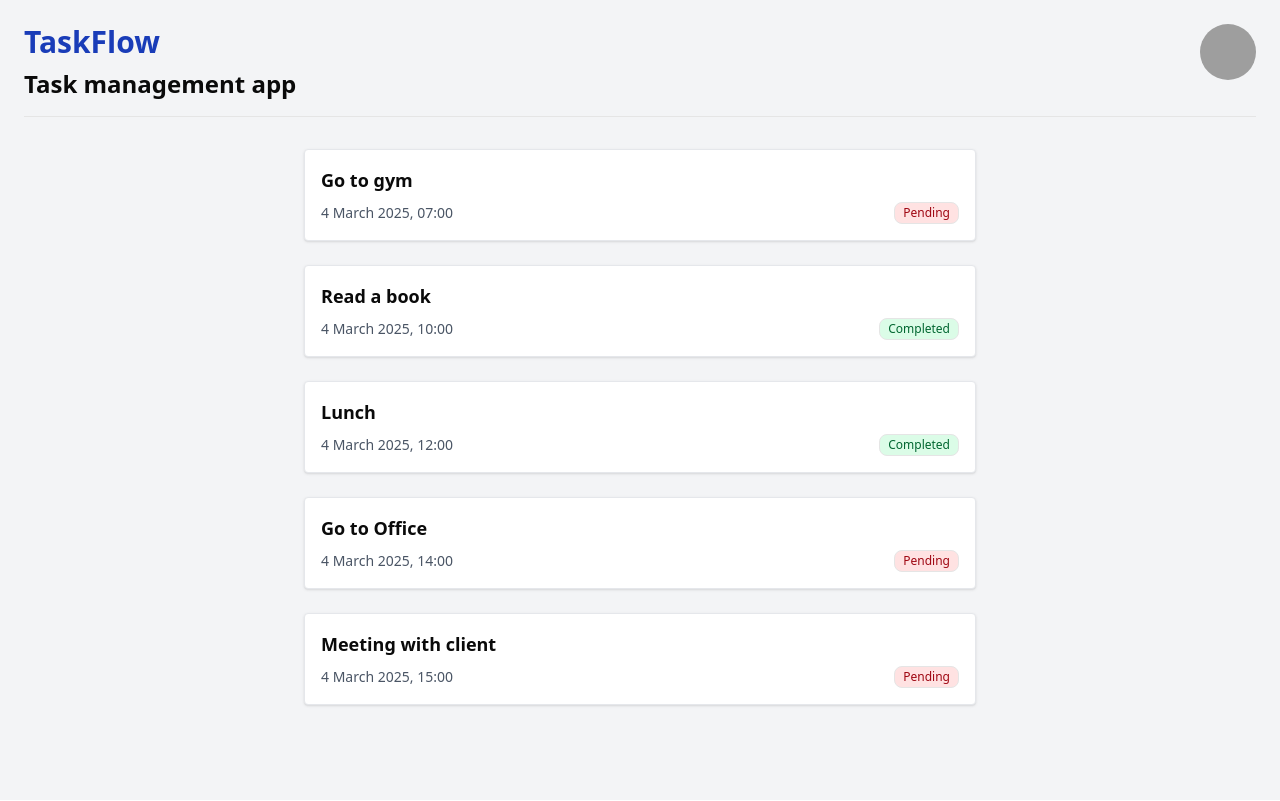
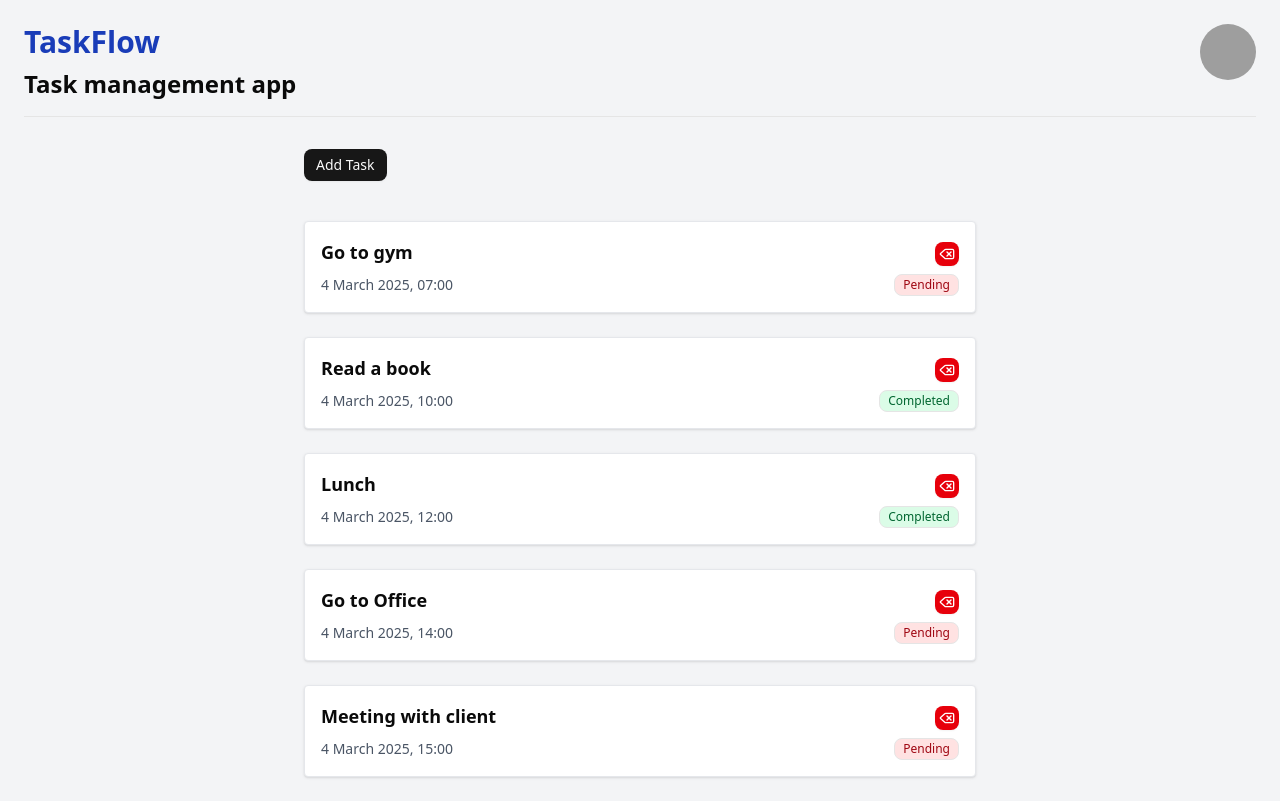
Before and after one commit to anpabeltj/taskflow, a React app: page / in a window 1280 px wide. Built offline with nearby package versions, Linux system fonts and the light colour scheme; grey boxes are pictures that could not be loaded; the HTML template or start-up script is replaced by a standard one.

Commit message:
feat: add and remove task
Counter and Toolbar components

```diff
--- a/src/App.tsx
+++ b/src/App.tsx
@@ -1,8 +1,10 @@
 import { Avatar, AvatarFallback, AvatarImage } from "@/components/ui/avatar";
 import { Tasks } from "@/components/tasks";
+import { useState } from "react";
+import { Button } from "./components/ui/button";
 
 export function App() {
-  const tasks = [
+  const [tasks, setTasks] = useState([
     {
       id: "a",
       title: "Go to gym",
@@ -33,7 +35,24 @@ export function App() {
       completed: false,
       datetime: new Date("2025-03-04 15:00"),
     },
-  ];
+  ]);
+
+  function addTask() {
+    const newTask = {
+      id: String(tasks.length + 1),
+      title: "New Todo",
+      completed: false,
+      datetime: new Date(),
+    };
+
+    const updatedTasks = [...tasks, newTask];
+    setTasks(updatedTasks);
+  }
+
+  function removeTask(id: string) {
+    const updatedTasks = tasks.filter((task) => task.id !== id);
+    setTasks(updatedTasks);
+  }
 
   return (
     <div className="min-h-screen bg-gray-100 p-6">
@@ -51,8 +70,14 @@ export function App() {
         </div>
       </header>
 
-      <main className="mx-auto max-w-2xl">
-        <Tasks tasks={tasks} />
+      <main className="mx-auto max-w-2xl space-y-10">
+        <div>
+          <Button size="sm" onClick={addTask}>
+            Add Task
+          </Button>
+        </div>
+
+        <Tasks tasks={tasks} removeTask={removeTask} />
       </main>
     </div>
   );
--- /dev/null
+++ b/src/components/counter.tsx
@@ -0,0 +1,39 @@
+import { useState } from "react";
+import { Button } from "./ui/button";
+
+export function Counter() {
+  const [count, setCount] = useState(0);
+
+  function increment() {
+    setCount((previousState) => previousState + 1);
+  }
+
+  function decrement() {
+    setCount(count - 1);
+  }
+
+  return (
+    <div>
+      <p>Count: {count}</p>
+
+      <Button size="sm" onClick={increment}>
+        Increment
+      </Button>
+
+      <Button
+        size="sm"
+        onClick={() => {
+          increment();
+          increment();
+          increment();
+        }}
+      >
+        Increment 3x
+      </Button>
+
+      <Button size="sm" onClick={decrement}>
+        Decrement
+      </Button>
+    </div>
+  );
+}
--- /dev/null
+++ b/src/components/task-manager.tsx
@@ -0,0 +1,21 @@
+import { useState } from "react";
+import { Button } from "@/components/ui/button";
+
+export function TaskManager() {
+  const [task, setTask] = useState({
+    title: "Learn something",
+    isDone: false,
+  });
+
+  const markAsDone = () => {
+    setTask({ ...task, isDone: true });
+  };
+
+  return (
+    <>
+      <h1>Task: {task.title}</h1>
+      <p>{task.isDone ? "Done" : "Todo"}</p>
+      <Button onClick={markAsDone}>Mark as done</Button>
+    </>
+  );
+}
--- a/src/components/tasks.tsx
+++ b/src/components/tasks.tsx
@@ -1,8 +1,16 @@
 import type { Tasks } from "@/modules/task/type";
 import { Badge } from "@/components/ui/badge";
 import { formatDateFriendly } from "@/lib/datetime";
+import { Button } from "./ui/button";
+import { DeleteIcon } from "lucide-react";
 
-export function Tasks({ tasks }: { tasks: Tasks }) {
+export function Tasks({
+  tasks,
+  removeTask,
+}: {
+  tasks: Tasks;
+  removeTask: (id: string) => void;
+}) {
   return (
     <ul className="grid grid-cols-1 gap-6">
       {tasks.map((task, index) => (
@@ -10,7 +18,17 @@ export function Tasks({ tasks }: { tasks: Tasks }) {
           key={index}
           className="rounded border border-gray-200 bg-white p-4 shadow"
         >
-          <h3 className="text-lg font-semibold">{task.title}</h3>
+          <section className="flex items-end justify-between">
+            <h3 className="text-lg font-semibold">{task.title}</h3>
+
+            <Button
+              onClick={() => removeTask(task.id)}
+              size="icon-xs"
+              variant="destructive"
+            >
+              <DeleteIcon />
+            </Button>
+          </section>
 
           <section className="flex items-end justify-between">
             <div>
--- /dev/null
+++ b/src/components/toolbar.tsx
@@ -0,0 +1,9 @@
+import { Button } from "./ui/button";
+
+export function Toolbar({ onButtonClick }: { onButtonClick: () => void }) {
+  return (
+    <div>
+      <Button onClick={onButtonClick}>Click me</Button>
+    </div>
+  );
+}
--- a/src/components/ui/button.tsx
+++ b/src/components/ui/button.tsx
@@ -23,8 +23,10 @@ const buttonVariants = cva(
       },
       size: {
         default: "h-9 px-4 py-2 has-[>svg]:px-3",
+        xs: "h-6 rounded-sm gap-1 px-1.5 has-[>svg]:px-1.5",
         sm: "h-8 rounded-md gap-1.5 px-3 has-[>svg]:px-2.5",
         lg: "h-10 rounded-md px-6 has-[>svg]:px-4",
+        "icon-xs": "size-6",
         icon: "size-9",
       },
     },
```
